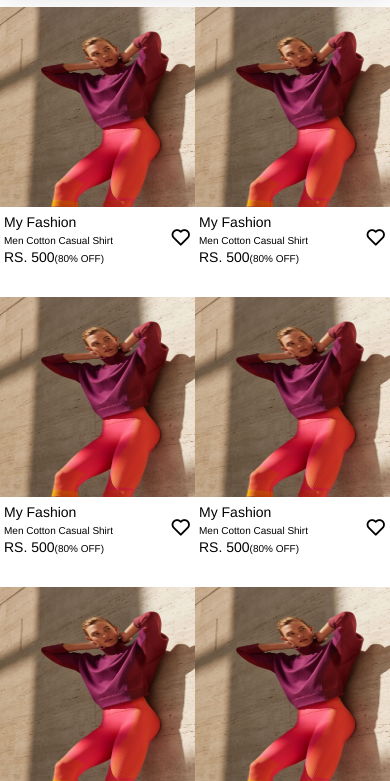
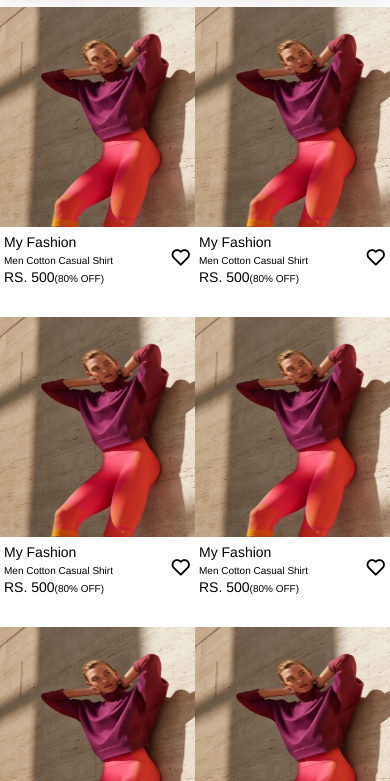
Before and after one commit to 26-Shiv-Gupta/Ecommerce-Website, a plain HTML site: page productsCollection.html in a window 390 px wide. Shown: the part 63-844 px from the top of the page. Drawn offline with nearby package versions, Linux system fonts and the light colour scheme.

Commit message:
Update style.css

```diff
--- a/style.css
+++ b/style.css
@@ -899,16 +899,16 @@
     }
     .PC-box2
     {
-        height: 280px;
+        height: 300px;
         margin: 0px 0px 10px 0px;
     }
     .PC-box2 .PC-img
     {
-        height: 200px;
+        height: 220px;
     }
     .PC-box2 .PC-img img
     {
-        height: 200px;
+        height: 100%;
     }
     .PC-box2 .PC-about
     {
```
